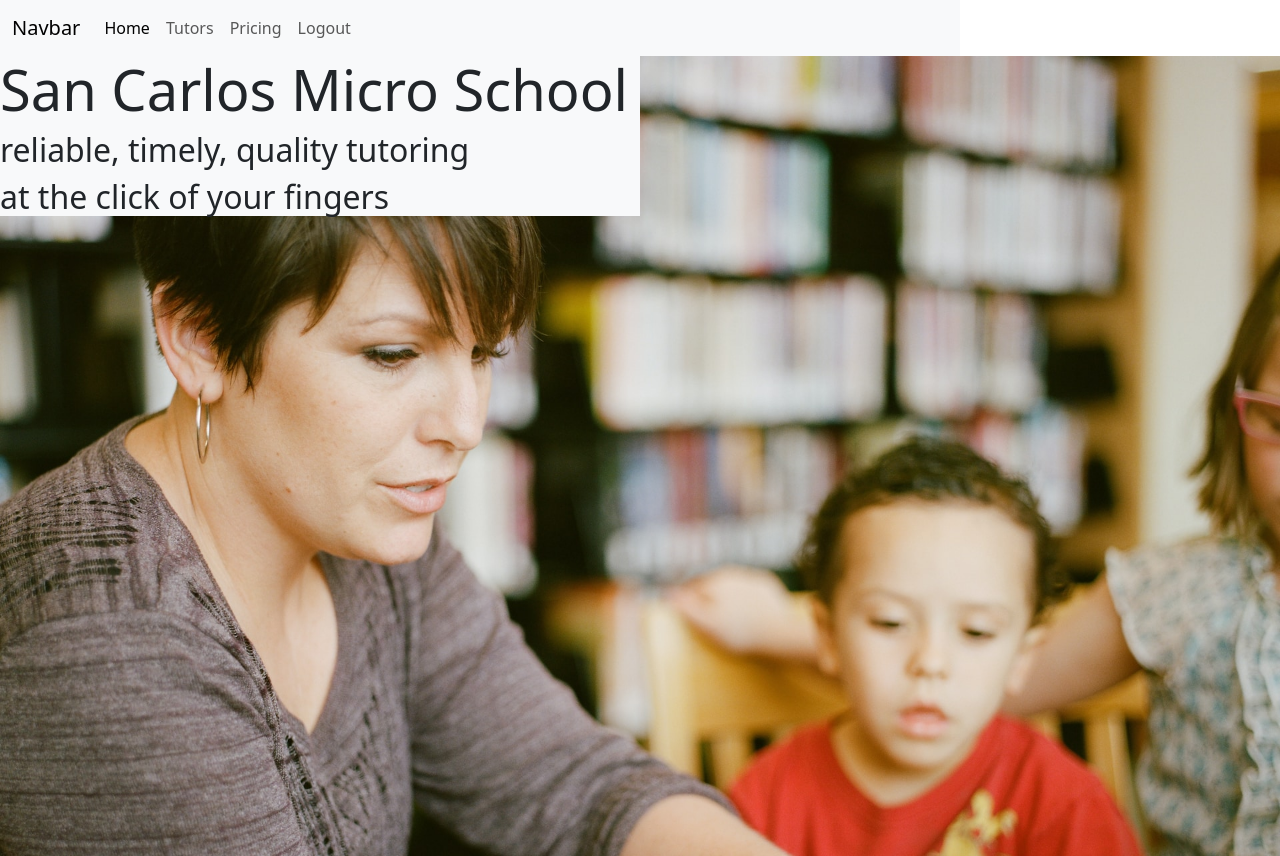
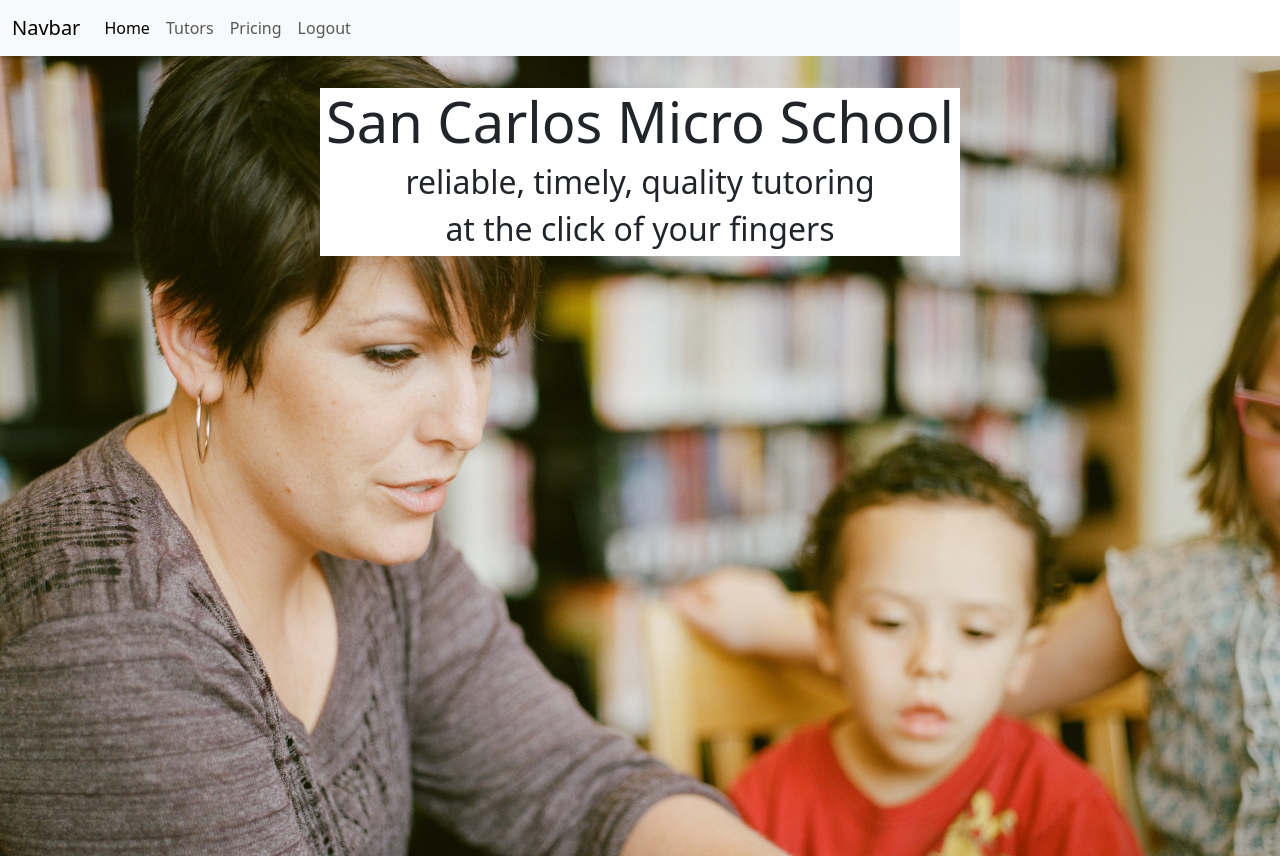
Before and after one commit to chalonhutson/tutor-app-prototype, a Flask app: page / in a window 1280 px wide. Run offline with Flask 2, Linux system fonts and the light colour scheme.

Commit message:
Attaching custom css for homepage.

```diff
--- /dev/null
+++ b/tutor_app/static/css/homepage.css
@@ -0,0 +1,9 @@
+.welcome-container {
+    display: flex;
+    flex-direction: column;
+    justify-content: flex-start;
+    align-items: center;
+    margin-top: 2rem;
+    width: 50%;
+    background-color: white;
+}
--- a/tutor_app/templates/homepage.html
+++ b/tutor_app/templates/homepage.html
@@ -5,8 +5,9 @@
 
 {% block main %}
     {{ navbar() }}
-    <div style="background-image: url('../static/adam-winger-UFG04g43hqs-unsplash.jpg'); background-size: 100%; width: 100vw; height: 100vh;">
-        <div class="w-50 bg-light">
+    <link rel="stylesheet" href="../static/css/homepage.css">
+    <div class="d-flex flex-column justify-content-start align-items-center" style="background-image: url('../static/adam-winger-UFG04g43hqs-unsplash.jpg'); background-size: 100%; width: 100vw; height: 100vh;">
+        <div class="welcome-container">
             <h1 class="display-4">San Carlos Micro School</h1>
             <h2>reliable, timely, quality tutoring</h2>
             <h2>at the click of your fingers</h2>
```
